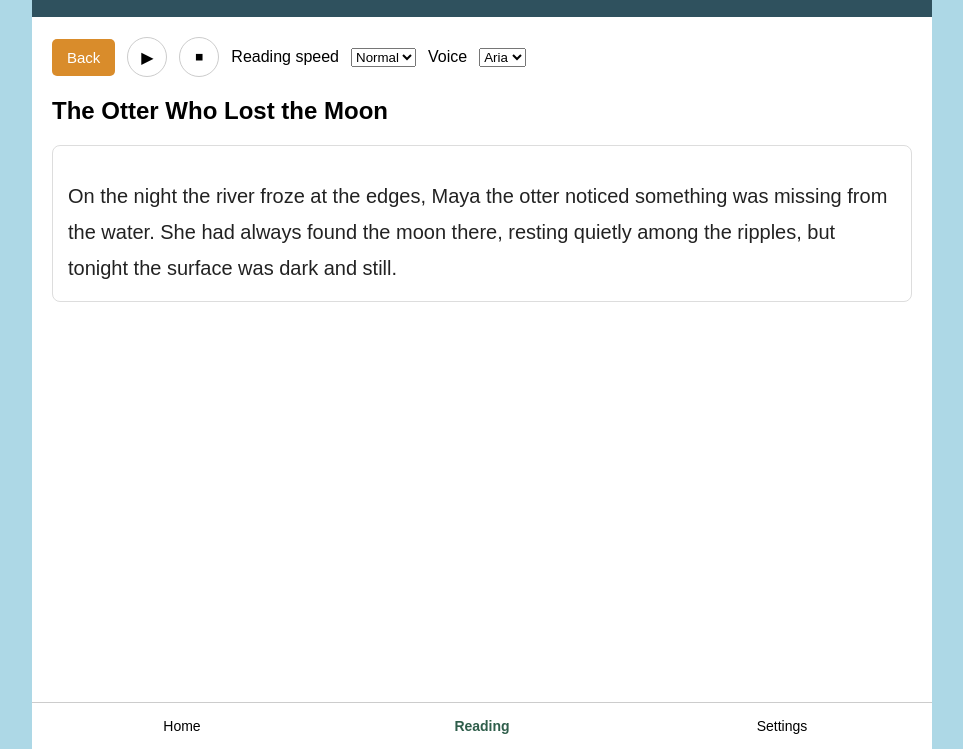
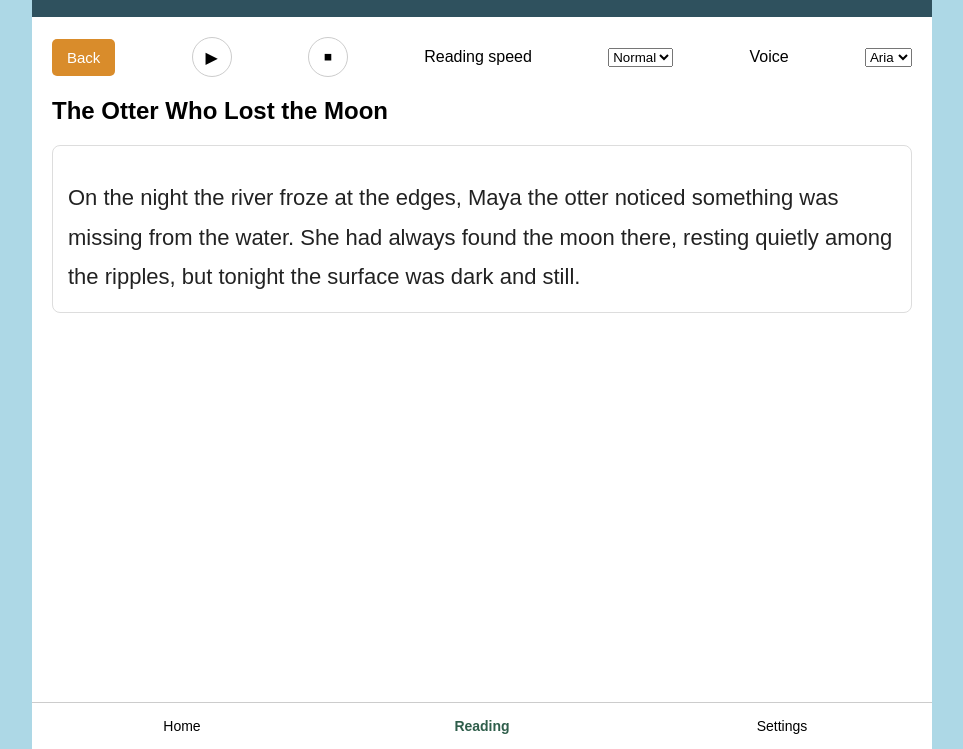
Before and after one commit to NDEHFOJE-star/INTRO-TO-SOFTWARE-ENGINEERING-, a plain HTML site: page lexi/index2.html in a window 1280 px wide. Both pictures are taken after a click on the button "Resume". Shown: the part 51-800 px from the top of the page, without its empty margins (158-1121 px from the left). Drawn offline with Linux system fonts and the light colour scheme.

Commit message:
Refactor CSS for reading controls and text styling
Updated styles for reading controls and text elements, including flex properties and renaming classes.

```diff
--- a/lexi/style2.css
+++ b/lexi/style2.css
@@ -90,13 +90,9 @@ body {
 
 .reading-controls {
     display: flex;
-    flex-direction: row;
-    flex-wrap: nowrap;
-    justify-content: flex-start;
+    justify-content: space-between;
     align-items: center;
     margin-bottom: 15px;
-    gap: 12px
-
 }
 
 .reading-box {
@@ -110,6 +106,7 @@ body {
     line-height: 1.8;
     color: #222;
     margin: 0;
+    transition: all 0.15s ease;
 }
 
 .settings-placeholder {
@@ -150,7 +147,7 @@ body {
         max-width: 600px;
     }
 
-    .book-list {
+    .passage-list {
         grid-template-columns: 1fr 1fr 1fr;
     }
 }
@@ -161,11 +158,11 @@ body {
         max-width: 900px;
     }
 
-    .book-list {
+    .passage-list {
         grid-template-columns: 1fr 1fr 1fr 1fr;
     }
 
-    #readingtext {
+    #readingText {
         font-size: 22px;
     }
 }
@@ -204,10 +201,6 @@ body {
     margin: 10px;
 }
 
-#readingText {
-    transition: all 0.15s ease;
-}
-
 .high-contrast {
     background-color: #000 !important;
     color: #fff !important;
```
